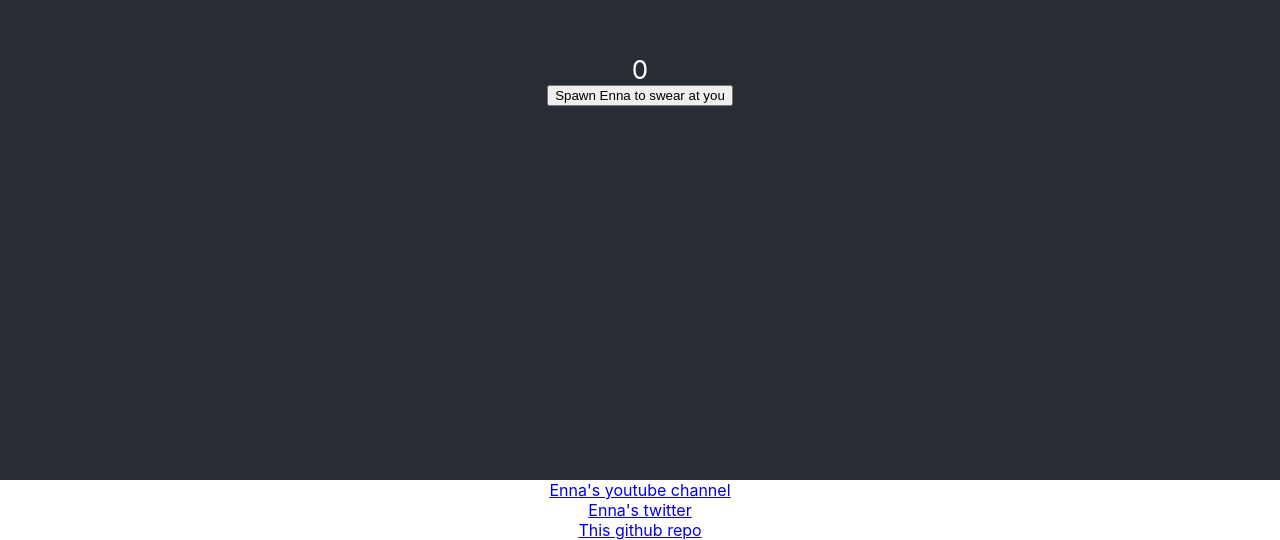
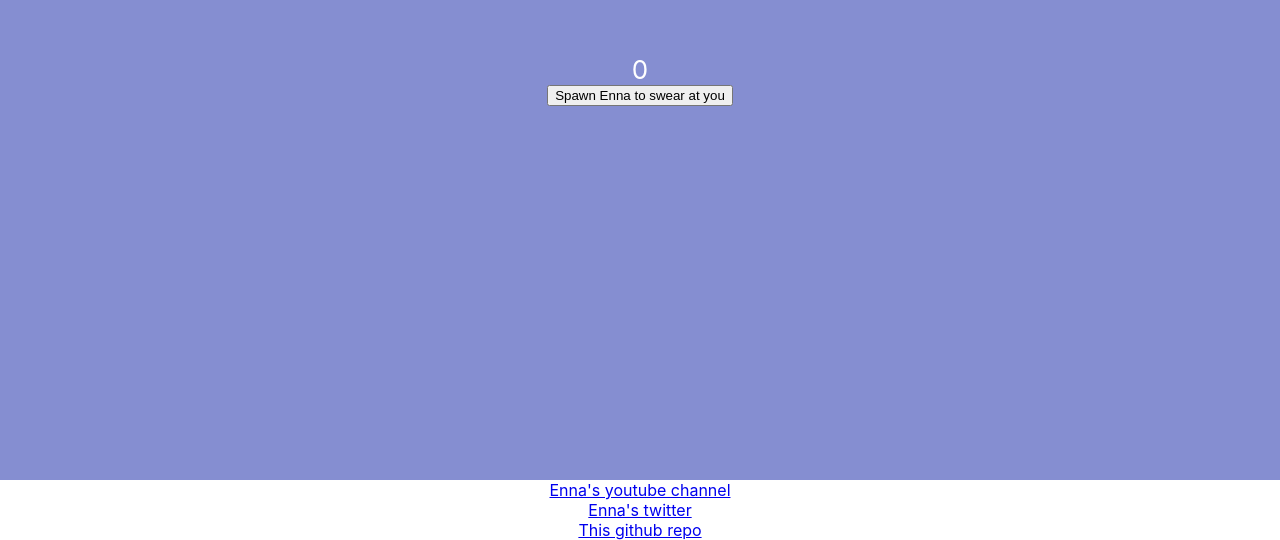
Before and after one commit to ACitronella/enna-clicky, a React (Create React App) app: page / in a window 1280 px wide. Shown: the part 320-860 px from the top of the page. Built offline with nearby package versions, Linux system fonts and the light colour scheme.

Commit message:
add bg file

```diff
--- a/src/App.css
+++ b/src/App.css
@@ -14,7 +14,7 @@
 }
 
 .App-header {
-  background-color: #282c34;
+  background-color: #858ED1;
   min-height: 100vh;
   display: flex;
   flex-direction: column;
```
Also changed, not shown: 1 other file (tests, documents, lock files or other folders).
